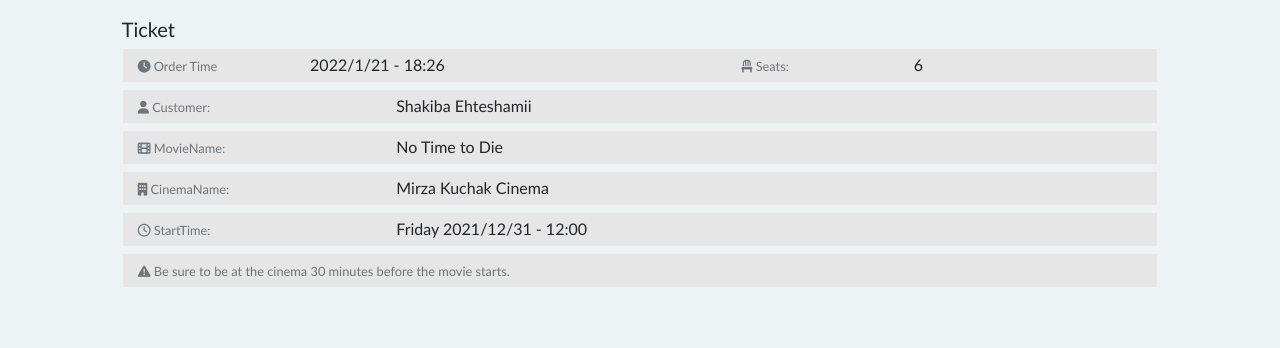
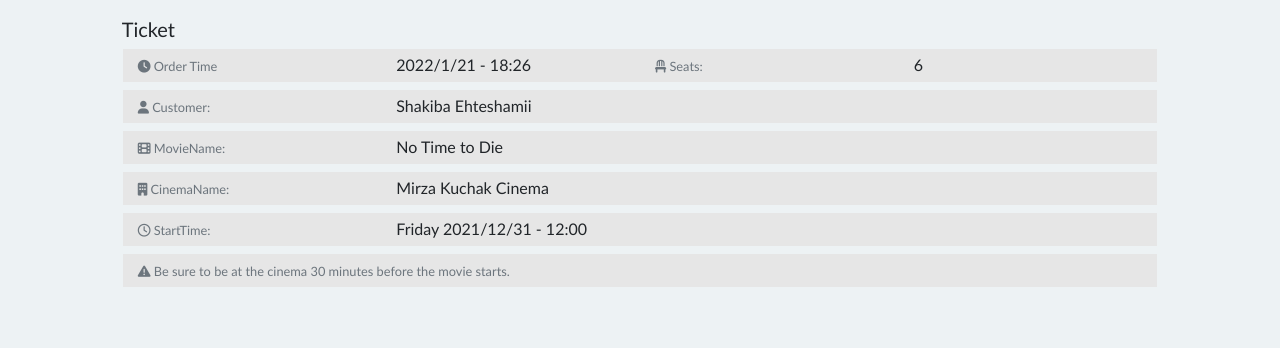
Before and after one commit to gitaShojaee/IE_Final_Project, a Django app: page /ticketing/ticket/details/3/ in a window 1280 px wide. Shown: the part 324-672 px from the top of the page. Run offline with Django 4.2, Linux system fonts and the light colour scheme; a user stored in the database is signed in; data comes from the database, SQL or seed files in the repository; some libraries are stand-ins or nearby versions.

Commit message:
small changes

```diff
--- a/ticketing/templates/ticketing/ticket_details.html
+++ b/ticketing/templates/ticketing/ticket_details.html
@@ -21,16 +21,16 @@
         <div class="col-10 item-details col-md-10 offset-md-1">
             <h5>Ticket</h5>
             <div class="row px-3">
-                <div class="col-2">
+                <div class="col-3">
                     <small class="text-muted">
                         <i class="fas fa-clock"></i>
                         Order Time
                     </small>
                 </div>
-                <div class="col-5">
+                <div class="col-3">
                     {{ ticket.order_time|date:"Y/n/j - H:i" }}
                 </div>
-                <div class="col-2">
+                <div class="col-3">
                     <small class="text-muted">
                         <i class="fas fa-chair"></i>
                         Seats:
```
Also changed, not shown: accounts/templates/accounts/profile_details.html (+2 -6 lines).
